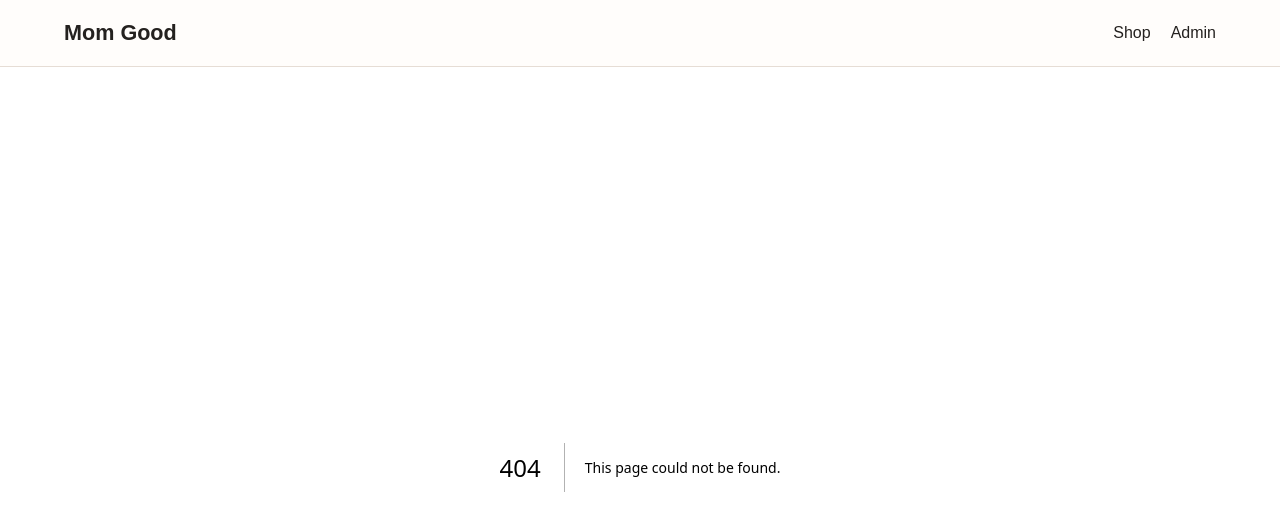
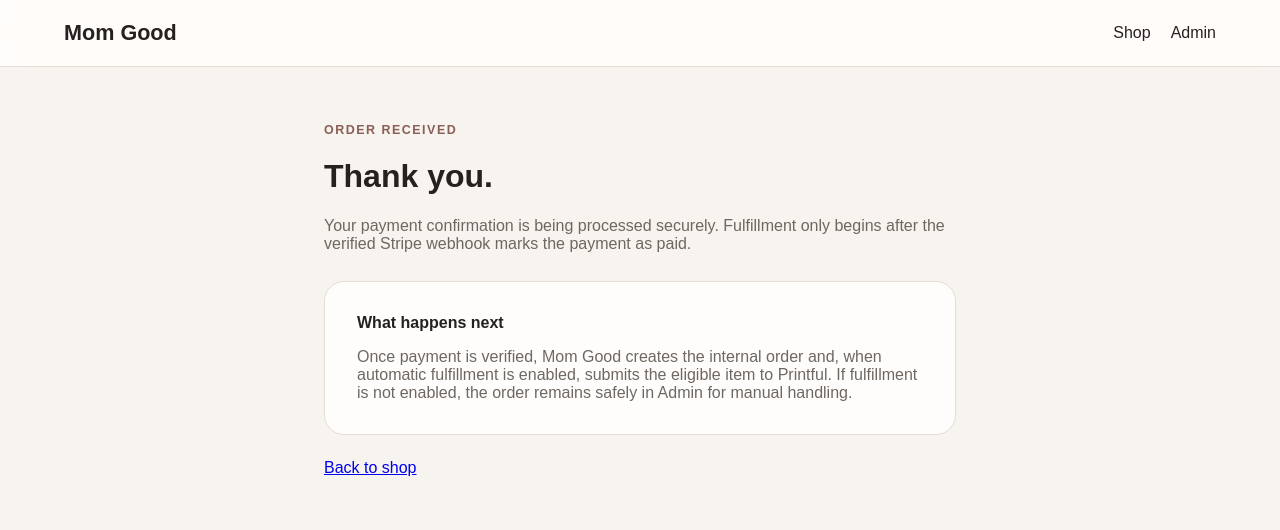
Before and after one commit to LevelUpSkillz/mom-good, a Next.js app: page /checkout/success in a window 1280 px wide. Before the commit this address had no page. Shown: the top 530 px of the page. Built offline with nearby package versions, Linux system fonts and the light colour scheme.

Commit message:
Add checkout success confirmation page

```diff
--- /dev/null
+++ b/app/checkout/success/page.tsx
@@ -0,0 +1,14 @@
+export default function CheckoutSuccessPage() {
+  return (
+    <main className="wrap" style={{ maxWidth: 760 }}>
+      <div className="eyebrow">Order received</div>
+      <h1>Thank you.</h1>
+      <p className="muted">Your payment confirmation is being processed securely. Fulfillment only begins after the verified Stripe webhook marks the payment as paid.</p>
+      <div className="panel" style={{ marginTop: 28 }}>
+        <strong>What happens next</strong>
+        <p className="muted" style={{ marginBottom: 0 }}>Once payment is verified, Mom Good creates the internal order and, when automatic fulfillment is enabled, submits the eligible item to Printful. If fulfillment is not enabled, the order remains safely in Admin for manual handling.</p>
+      </div>
+      <p style={{ marginTop: 24 }}><a href="/shop">Back to shop</a></p>
+    </main>
+  );
+}
```
